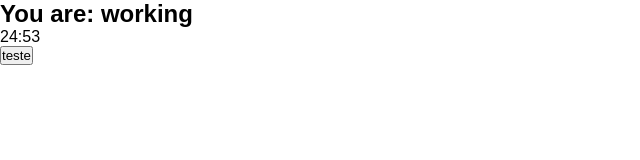
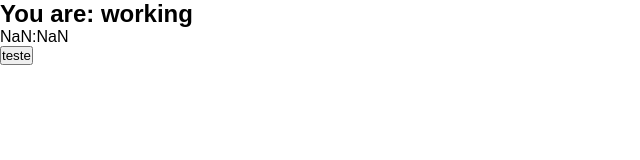
Before and after one commit to Wilian-Pereira-W/project-pomodoro, a React (Create React App) app: page / in a window 1280 px wide. Shown: the top 160 px of the page, without its empty margins (0-640 px from the left). Built offline with nearby package versions, Linux system fonts and the light colour scheme.

Commit message:
feat: adicionando shortRestTime, longRestTime e cycles

```diff
--- a/src/App.tsx
+++ b/src/App.tsx
@@ -2,8 +2,13 @@ import PomodoroTimer from './components/PomodoroTimer';
 
 function App(): JSX.Element {
   return (
-    <div>
-      <PomodoroTimer defaultPomodoroTime={1500} />
+    <div className="container">
+      <PomodoroTimer
+        pomodoroTime={1500}
+        shortRestTime={300}
+        longRestTime={900}
+        cycles={4}
+      />
     </div>
   );
 }
```
